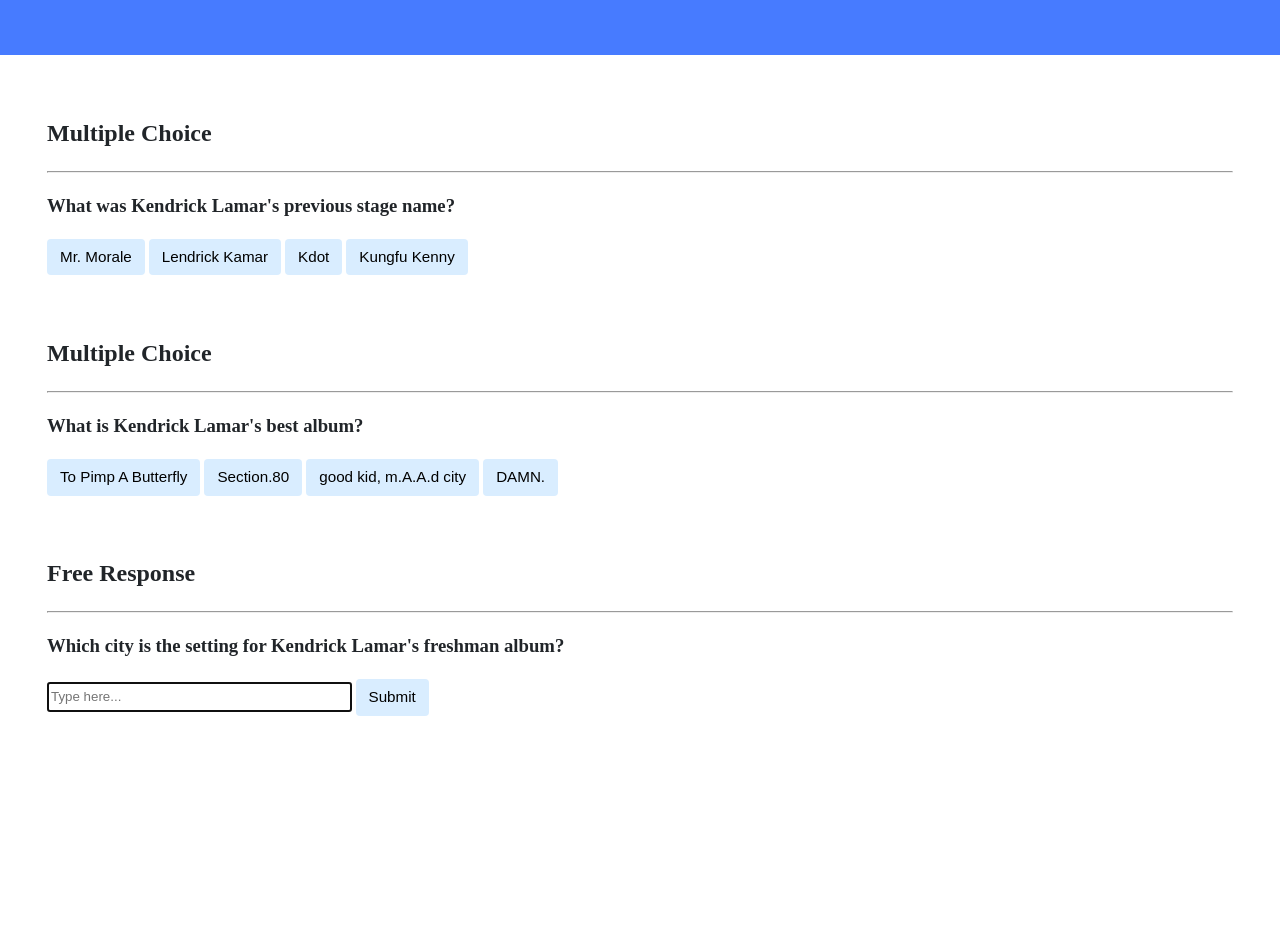
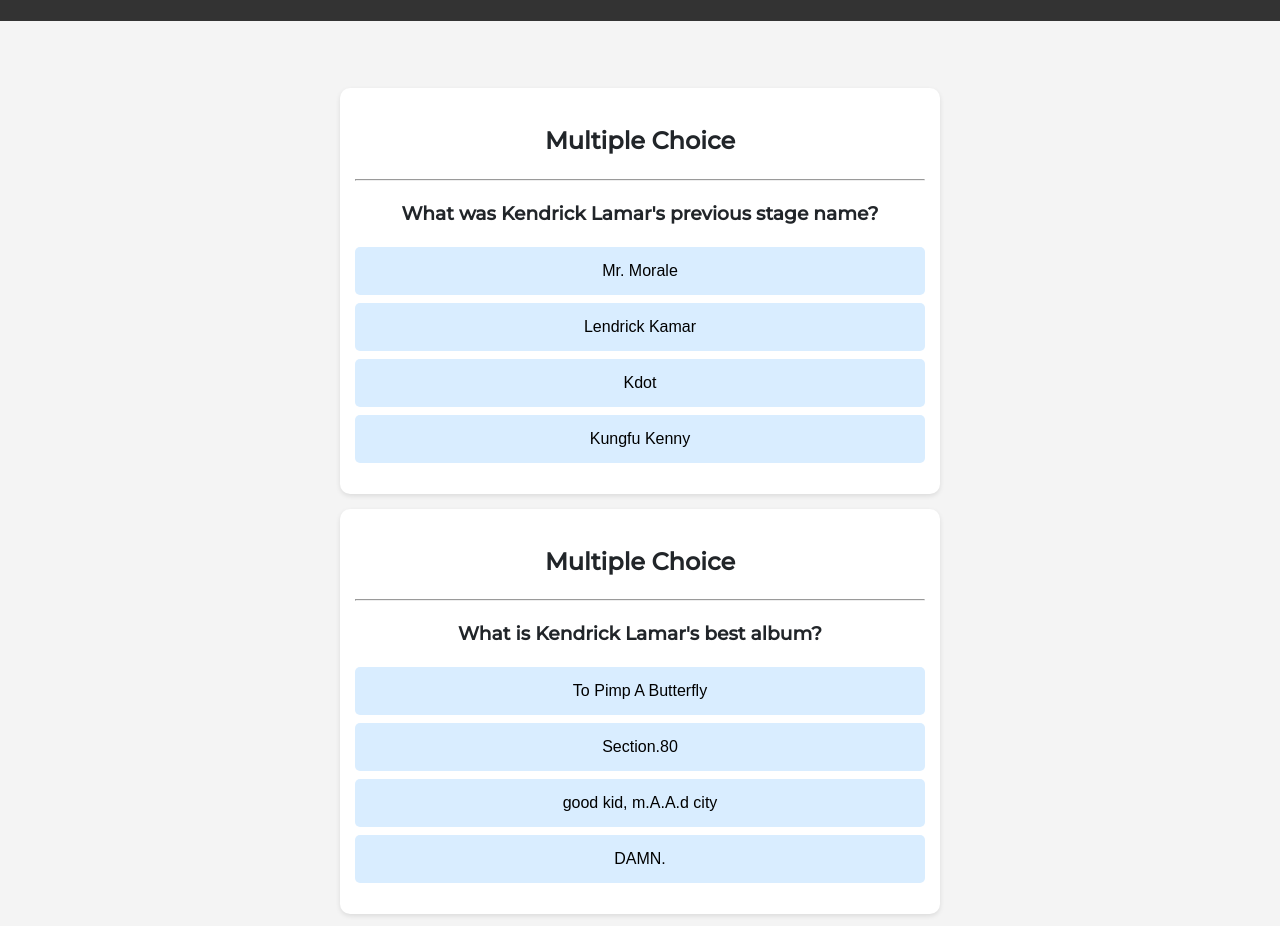
Before and after one commit to vyrlw/true-kdot-quiz, a plain HTML site: page index.html in a window 1280 px wide. Shown: the part 145-1071 px from the top of the page. Before the commit the page ends 893 px from the top, so only its background shows below. Drawn offline with Linux system fonts and the light colour scheme.

Commit message:
Update index.html

```diff
--- a/index.html
+++ b/index.html
@@ -2,9 +2,69 @@
 <html lang="en">
 
 <head>
+    <meta name="viewport" content="width=device-width, initial-scale=1.0">
     <link href="https://fonts.googleapis.com/css2?family=Montserrat:wght@500&display=swap" rel="stylesheet">
     <link href="styles.css" rel="stylesheet">
     <title>Trivia!</title>
+    <style>
+        body {
+            font-family: 'Montserrat', sans-serif;
+            margin: 0;
+            padding: 0;
+            text-align: center;
+            background-color: #f4f4f4;
+        }
+        .header {
+            background-color: #333;
+            color: white;
+            padding: 15px;
+        }
+        .container {
+            max-width: 600px;
+            margin: auto;
+            padding: 20px;
+        }
+        .section {
+            background: white;
+            padding: 15px;
+            margin: 15px 0;
+            border-radius: 10px;
+            box-shadow: 0 2px 5px rgba(0, 0, 0, 0.1);
+        }
+        .myButton {
+            display: block;
+            width: 100%;
+            padding: 12px;
+            margin: 8px 0;
+            font-size: 16px;
+            border: none;
+            border-radius: 5px;
+            cursor: pointer;
+            transition: background 0.3s;
+        }
+        input {
+            width: 100%;
+            padding: 10px;
+            font-size: 16px;
+            border: 1px solid #ccc;
+            border-radius: 5px;
+            margin-bottom: 10px;
+        }
+        #submitAnswer {
+            width: 100%;
+            padding: 12px;
+            font-size: 16px;
+            background-color: #007bff;
+            color: white;
+            border: none;
+            border-radius: 5px;
+            cursor: pointer;
+            transition: background 0.3s;
+        }
+        #submitAnswer:hover {
+            background-color: #0056b3;
+        }
+    </style>
 </head>
 
 <body>
@@ -17,7 +77,6 @@
             <h2>Multiple Choice</h2>
             <hr>
             <h3>What was Kendrick Lamar's previous stage name?</h3>
-
             <button class="myButton wrong" data-message="UR TROLLING">Mr. Morale</button>
             <button class="myButton wrong" data-message="this is his evil twin">Lendrick Kamar</button>
             <button class="myButton right" id="specialButton" data-message="yeah everyone knows this">Kdot</button>
@@ -29,7 +88,6 @@
             <h2>Multiple Choice</h2>
             <hr>
             <h3>What is Kendrick Lamar's best album?</h3>
-
             <button class="myButton wrong" data-message="valid but still wrong.">To Pimp A Butterfly</button>
             <button class="myButton wrong" data-message="mf u wrong as hell">Section.80</button>
             <button class="myButton right" id="specialButton2" data-message="the only correct answer. FIRST ALBUM AND HE ALREADY POPPED OFF OMG THIS IS MY GOATTTTTTTTTT">good kid, m.A.A.d city</button>
@@ -40,7 +98,6 @@
         <div class="section">
             <h2>Free Response</h2>
             <hr>
-
             <h3>Which city is the setting for Kendrick Lamar's freshman album?</h3>
             <input id="textInput" autocomplete="off" autofocus placeholder="Type here..." type="text">
             <button id="submitAnswer">Submit</button>
@@ -57,19 +114,16 @@
                     });
 
                     let message = this.getAttribute("data-message");
-
                     let messageBox = this.closest(".section").querySelector("p");
 
                     if (this.id === "specialButton" || this.id === "specialButton2") {
                         this.style.backgroundColor = "green";
                     } else {
                         this.style.backgroundColor = "red";
-
                         setTimeout(() => {
                             this.style.backgroundColor = "";
                         }, 500);
                     }
-
                     messageBox.innerText = message;
                 });
             });
@@ -77,18 +131,16 @@
             document.querySelector("#submitAnswer").addEventListener("click", function () {
                 let answer = document.querySelector("#textInput").value.trim().toLowerCase();
                 let result = document.querySelector("#result");
-
                 if (answer === "compton") {
                     result.innerText = "EASY AS HELLL";
                     result.style.color = "green";
                 } else {
-                    result.innerText = "fake ass fan why dont u stop trolling now.  ";
+                    result.innerText = "fake ass fan why dont u stop trolling now.";
                     result.style.color = "red";
                 }
             });
         };
     </script>
-
 </body>
 
 </html>
```
